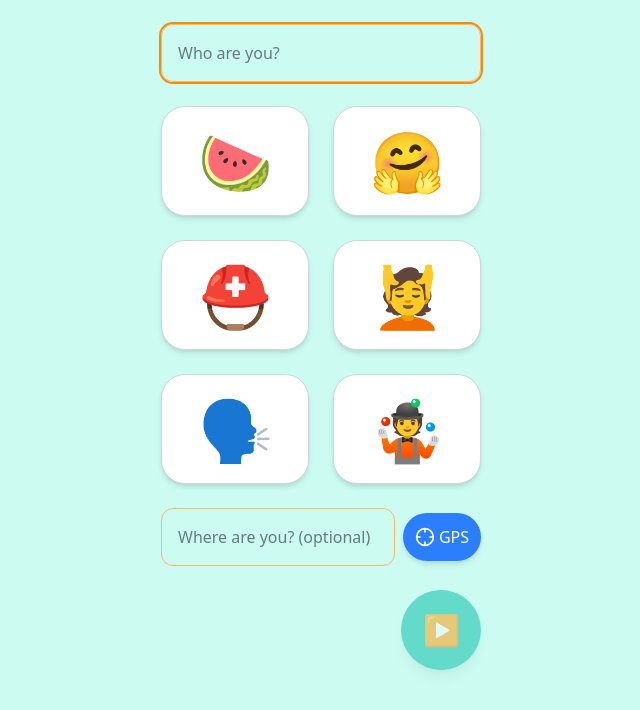
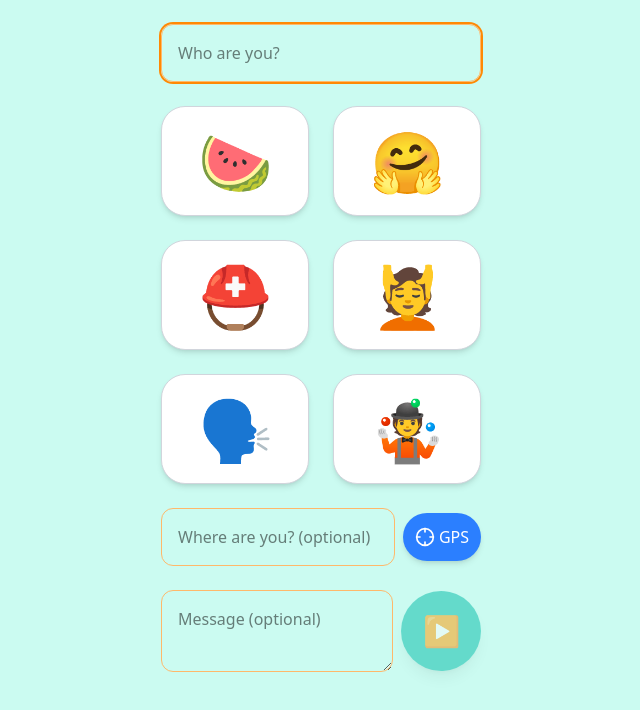
Before and after one commit to Bone008/help-request, a React (Vite) app: page / in a window 1280 px wide. Shown: the top 710 px of the page, without its empty margins (319-959 px from the left). Built offline with nearby package versions, Linux system fonts and the light colour scheme.

Commit message:
allow including message text

```diff
--- a/src/App.tsx
+++ b/src/App.tsx
@@ -1,16 +1,21 @@
 import { useEffect, useRef, useState } from "react";
 import { LocationInput, type LocationData } from "./components/LocationInput";
 import { useLocalStorage } from "./hooks/useLocalStorage"; // Import the custom hook
-import { sendNotification } from "./utils/sendNotification"; // Import the sendNotification function
+import {
+  sendNotification,
+  type NotificationPayload,
+} from "./utils/sendNotification"; // Import the sendNotification function
 
 const emojis = ["🍉", "🤗", "⛑️", "💆", "🗣️", "🤹"]; // Updated emojis array
 
 export default function App() {
   const [name, setName] = useLocalStorage("name", ""); // Use local storage for name
-  const [selected, setSelected] = useState<string | null>(null);
+  const [selectedEmoji, setSelected] = useState<string | null>(null);
   const [statusLog, setStatusLog] = useState<[string, boolean]>(["", false]);
   const [loading, setLoading] = useState(false);
   const [location, setLocation] = useState<LocationData>({ text: "" });
+  const [message, setMessage] = useState("");
+
   const [editingName, setEditingName] = useState<boolean>(!name); // State to toggle name editing
   const nameInputRef = useRef<HTMLInputElement | null>(null); // Ref for the input field
 
@@ -21,7 +26,7 @@ export default function App() {
   }, [editingName]);
 
   const toggleSelected = (emoji: string) => {
-    if (selected === emoji) {
+    if (selectedEmoji === emoji) {
       setSelected(null); // Deselect if already selected
     } else {
       setSelected(emoji); // Select the new emoji
@@ -32,9 +37,10 @@ export default function App() {
   const handleSend = async () => {
     setLoading(true); // Set loading to true
     try {
-      const payload = {
+      const payload: NotificationPayload = {
         name: name.trim(),
-        emoji: selected || "", // Use the selected emoji directly
+        emoji: selectedEmoji || "", // Use the selected emoji directly
+        message: message.trim(),
         location, // Includes text, coords, and accuracy
       };
 
@@ -85,7 +91,7 @@ export default function App() {
             key={emoji} // Key by emoji string
             onClick={() => toggleSelected(emoji)}
             className={`text-6xl p-6 rounded-3xl shadow-md transition transform active:scale-95 ${
-              selected === emoji
+              selectedEmoji === emoji
                 ? "bg-orange-300"
                 : "bg-white border border-gray-300"
             }`}
@@ -97,20 +103,19 @@ export default function App() {
 
       <LocationInput location={location} setLocation={setLocation} />
 
-      <div className="flex items-center justify-between w-full max-w-xs">
-        <p
-          className={`text-base max-w-xs px-2 text-left ${
-            statusLog[1] ? "text-red-500" : "text-gray-700"
-          }`}
-        >
-          {statusLog[0]}
-        </p>
+      <div className="flex items-center justify-between w-full space-x-2 max-w-xs">
+        <textarea
+          placeholder="Message (optional)"
+          className="flex-1 border border-orange-300 p-4 rounded-xl text-md focus:outline-none focus:ring-2 focus:ring-orange-400 w-full"
+          value={message}
+          onChange={(e) => setMessage(e.target.value)}
+        />
 
         <button
           onClick={handleSend}
-          disabled={loading || !name || !selected} // Disable button if loading or data is incomplete
+          disabled={loading || !name || !selectedEmoji} // Disable button if loading or data is incomplete
           className={`bg-teal-500 text-white text-3xl w-20 h-20 flex items-center justify-center rounded-full shadow-lg transition flex-shrink-0 ${
-            loading || !name || !selected
+            loading || !name || !selectedEmoji
               ? "opacity-50 cursor-not-allowed"
               : "hover:bg-teal-600"
           }`}
@@ -141,6 +146,14 @@ export default function App() {
           )}
         </button>
       </div>
+
+      <p
+        className={`text-base max-w-xs px-2 text-left w-full ${
+          statusLog[1] ? "text-red-500" : "text-gray-700"
+        }`}
+      >
+        {statusLog[0]}
+      </p>
     </div>
   );
 }
--- a/src/utils/sendNotification.ts
+++ b/src/utils/sendNotification.ts
@@ -2,20 +2,21 @@ import type { LocationData } from "../components/LocationInput";
 
 const NTFY_TOPIC = "hannatesting";
 
-interface NotificationPayload {
+export interface NotificationPayload {
   name: string;
+  emoji: string;
   message: string;
   location: LocationData;
 }
 
 export async function sendNotification(payload: NotificationPayload) {
-  const { name, message, location } = payload;
+  const { name, emoji, message, location } = payload;
 
   // Construct the message body
   const formattedAccuracy = location.accuracy
     ? `(accuracy: ±${location.accuracy.toFixed(0)} m)`
     : undefined;
-  const messageParts = [message, location.text, formattedAccuracy];
+  const messageParts = [emoji, message, "\n", location.text, formattedAccuracy];
   const messageBody = messageParts.filter(Boolean).join(" ");
 
   // Construct the click URL for Google Maps if coordinates are present
```
